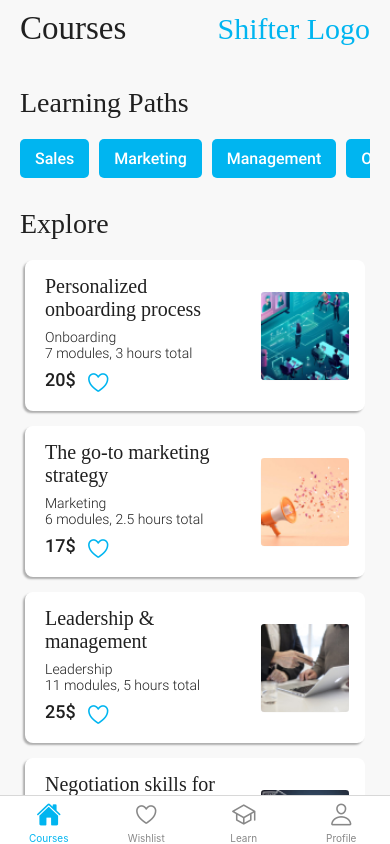
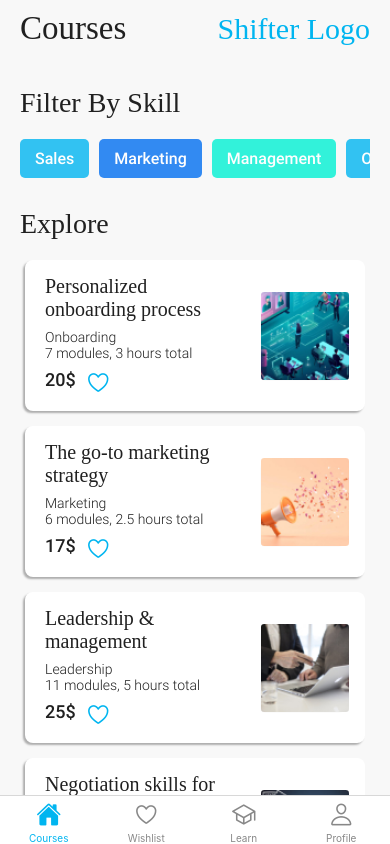
Before and after one commit to 80rjan/Shifter-ELearning-Mobile-App, a React Native app: screen / in a window 390 px wide. Built offline with nearby package versions, Linux system fonts and the light colour scheme; a web font is replaced by a local one.

Commit message:
Made some styling changes

```diff
--- a/app/elements/PersonSkills.js
+++ b/app/elements/PersonSkills.js
@@ -60,7 +60,7 @@ const styles = StyleSheet.create({
         paddingHorizontal: 12,
         borderRadius: 5,
         backgroundColor: '#00b5f0',
-        marginRight: 40, // Space between items in the same row
+        marginRight: 30, // Space between items in the same row
     },
     skill: {
         color: 'white',
--- a/app/elements/Topics.js
+++ b/app/elements/Topics.js
@@ -3,16 +3,20 @@ import {View, Text, StyleSheet, ScrollView, TouchableOpacity} from 'react-native
 export default function Topics({ handleFilter, selectedSkill }) {
 
     const topics = ['Sales', 'Marketing', 'Management', 'Onboarding', 'Leadership', 'Strategy'];
+    const colors = ['#00b5f0', '#006ef0', '#00f0d3'];
 
     return (
         <View style={styles.topicsWrapper}>
-            <Text style={[styles.heading, {color: '#202020'}]}>Learning Paths</Text>
+            <Text style={[styles.heading, {color: '#202020'}]}>Filter By Skill</Text>
             <ScrollView horizontal showsHorizontalScrollIndicator={false} style={styles.scrollView}>
                 {topics.map((topic, index) => (
                     <TouchableOpacity
                         key={index}
                         style={[
                             styles.scrollElement,
+                            {   backgroundColor: colors[index % colors.length],
+                                opacity: 0.8,
+                            },
                             selectedSkill === topic ? styles.selected : null
                         ]}
                         onPress={() => handleFilter(topic)}
@@ -42,7 +46,7 @@ const styles = StyleSheet.create({
         paddingVertical: 10,
         paddingHorizontal: 15,
         borderRadius: 5,
-        backgroundColor: '#00b5f0',
+        // backgroundColor: '#00b5f0',
         marginRight: 10,
     },
     selected: {
--- a/app/pages/Learn.js
+++ b/app/pages/Learn.js
@@ -1,4 +1,4 @@
-import React from 'react';
+import React, {useState} from 'react';
 import { StyleSheet, Text, View, SafeAreaView } from 'react-native';
 import { usePerson } from '../PersonInformationContext'; // Import the context hook
 import Header from "../elements/Header";
@@ -9,12 +9,28 @@ export default function Learn({ navigation }) {
     const { person } = usePerson(); // Use the context hook to get person data
     const yourCourses = person.coursesBought; // Get bought courses from context
 
+    const [filteredCourses, setFilteredCourses] = useState(yourCourses);
+    const [selectedSkill, setSelectedSkill] = useState(null);
+
+    const handleFilter = (skill) => {
+        if (selectedSkill === skill) {
+            // If the skill is already selected, clear the filter
+            setFilteredCourses(yourCourses);
+            setSelectedSkill(null);
+        } else {
+            // Filter courses based on the selected skill
+            const filtered = yourCourses.filter(course => course.skills.includes(skill));
+            setFilteredCourses(filtered);
+            setSelectedSkill(skill);
+        }
+    };
+
     return (
         <SafeAreaView style={styles.container}>
             <Header headerName='Learn' />
             <View style={styles.content}>
-                <Topics />
-                <Courses title={'Your Courses'} allCourses={yourCourses} navigation={navigation} />
+                <Topics courses={filteredCourses} handleFilter={handleFilter} selectedSkill={selectedSkill} />
+                <Courses title={'Learning Dashboard'} allCourses={filteredCourses} navigation={navigation} />
             </View>
         </SafeAreaView>
     );
--- a/app/pages/Wishlist.js
+++ b/app/pages/Wishlist.js
@@ -18,7 +18,7 @@ export default function Wishlist({navigation}) {
         <SafeAreaView style={styles.container}>
             <Header headerName='Wishlist' />
             <View style={styles.content} >
-                <Courses title={'Your Favorites'} allCourses={filteredFavoriteCourses} navigation={navigation}/>
+                <Courses title={'Favorites'} allCourses={filteredFavoriteCourses} navigation={navigation}/>
             </View>
         </SafeAreaView>
     )
```
